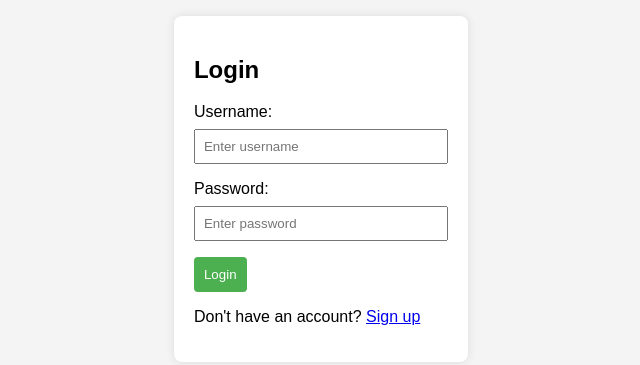
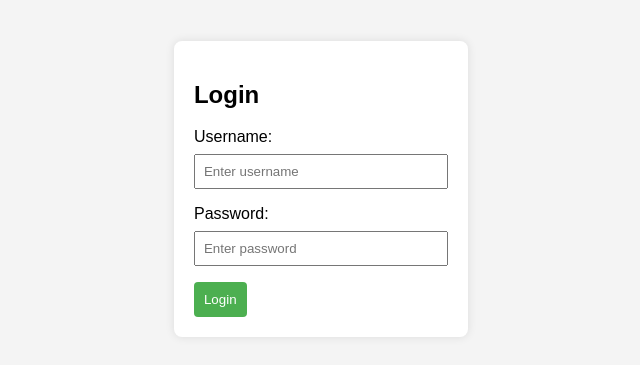
Before and after one commit to adityshrma08/Attendance-portal, a plain HTML site: page login.html in a window 1280 px wide. Shown: the part 211-576 px from the top of the page, without its empty margins (319-959 px from the left). Drawn offline with Linux system fonts and the light colour scheme.

Commit message:
signup removed

```diff
--- a/login.html
+++ b/login.html
@@ -19,7 +19,6 @@
             <button type="submit">Login</button>
         </form>
 
-        <p>Don't have an account? <a href="signup.html">Sign up</a></p>
     </div>
 
     <script src="login.js"></script>
```
